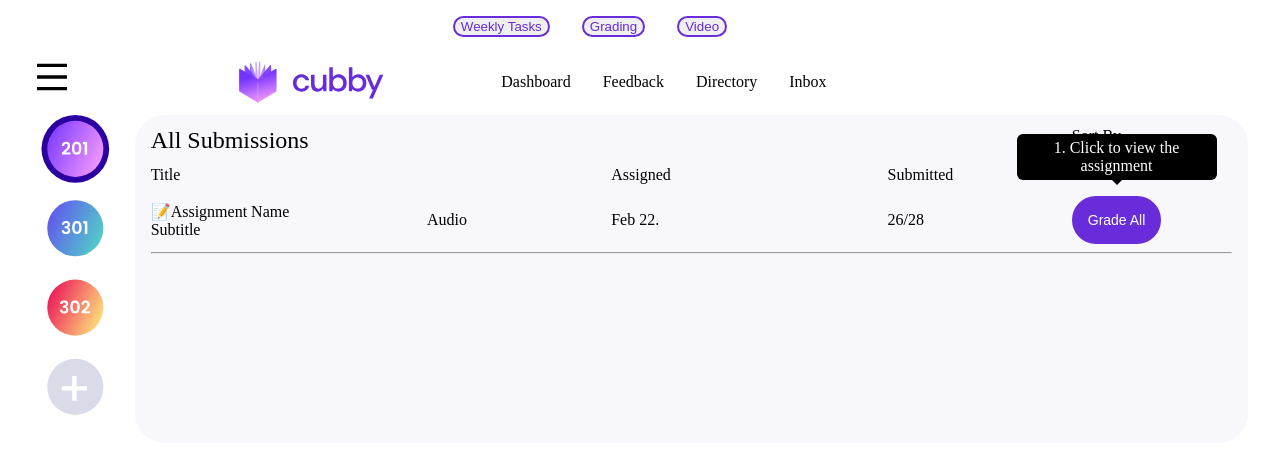
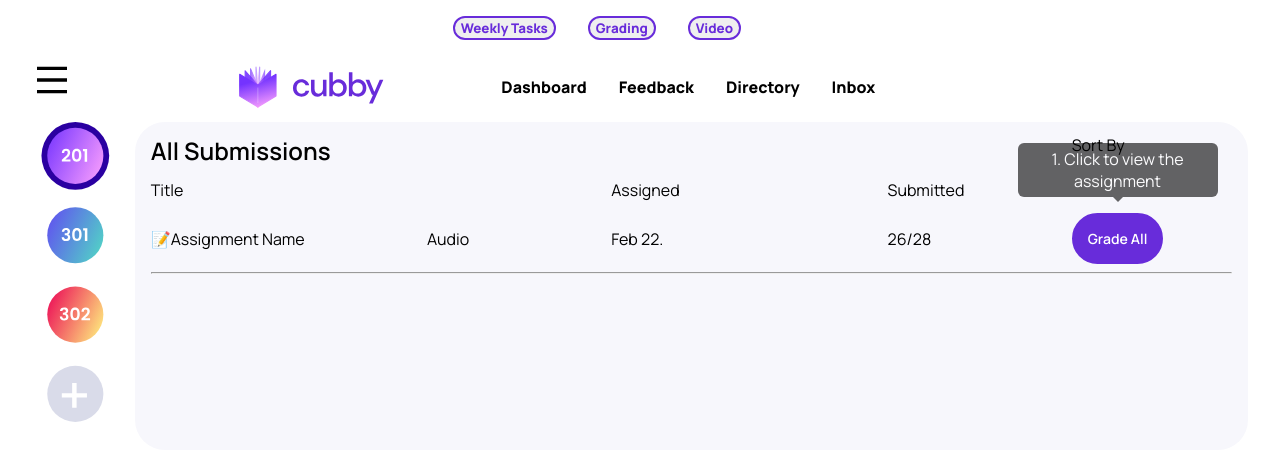
Before and after one commit to daniaalnahdi/cubby_demo, a React (Create React App) app: page /grades/demo in a window 1280 px wide. Shown: the top 460 px of the page. Built offline with nearby package versions, Linux system fonts and the light colour scheme.

Commit message:
font popup update

```diff
--- a/src/App.js
+++ b/src/App.js
@@ -23,17 +23,17 @@ const MainDemoNav = () => {
       <ul className='features-nav'>
         <li>
           <Link to='/tasks'>
-            <button>Weekly Tasks</button>
+            <button className='titlefont'>Weekly Tasks</button>
             </Link>
         </li>
         <li>
           <Link to='/grades'>
-            <button>Grading</button>
+            <button className='titlefont'>Grading</button>
             </Link>
         </li>
         <li>
           <Link to='/video'>
-            <button>Video</button>
+            <button className='titlefont'>Video</button>
             </Link>
         </li>
       </ul>
@@ -60,17 +60,17 @@ const App = () => {
           </Route>
           <Route path='/tasks'>
             <BriefComponent title='Tasks Feature' urlPath='/tasks/demo'>
-             <p>We will now add a task for a student.</p>
+             <p className='textfont'>We will now add a task for a student.</p>
             </BriefComponent>
           </Route>
           <Route path='/grades'>
             <BriefComponent title='Grades Feature' urlPath='/grades/demo'>
-              <p>We will now enter student grades.</p>
+              <p className='textfont'>We will now enter student grades.</p>
             </BriefComponent>
           </Route>
           <Route path='/video'>
             <BriefComponent title='Video Feature' urlPath='/video/demo'>
-              <p>We will now start a video call conference.</p>
+              <p className='textfont'>We will now start a video call conference.</p>
             </BriefComponent>
           </Route>
           <Route path='/'>
--- a/src/components/CompletedPopupComponent.jsx
+++ b/src/components/CompletedPopupComponent.jsx
@@ -1,6 +1,7 @@
 import React from 'react';
-import { useLocation } from 'react-router-dom';
+import { Link, useLocation } from 'react-router-dom';
 import Modal from 'react-modal';
+import WelcomeComponent from './WelcomeComponent';
 
 //Popup Style
 const customStyles = {
@@ -28,16 +29,8 @@ const CompletedPopupComponent = ({ children, isOpen }) => {
     >
       <div className='copy-container'>
         <div className='copy-body'>
-          <h2>Task Completed!</h2>
+          <h2 className='titlefont'>Task Completed!</h2>
           {children}
-        </div>
-        <div className='copy-buttons'>
-          <button
-            className='secondary-btn'
-            onClick={() => window.location.reload()}
-          >
-            Re-do task
-          </button>
         </div>
       </div>
     </Modal>
--- a/src/components/HeaderComponent.jsx
+++ b/src/components/HeaderComponent.jsx
@@ -16,10 +16,10 @@ const HeaderComponent = () => {
         </Grid>
         <Grid item xs={8}>
           <ul>
-            <li>Dashboard</li>
-            <li>Feedback</li>
-            <li>Directory</li>
-            <li>Inbox</li>
+            <li className='titlefont'>Dashboard</li>
+            <li className='titlefont'>Feedback</li>
+            <li className='titlefont'>Directory</li>
+            <li className='titlefont'>Inbox</li>
           </ul>
         </Grid>
       </Grid>
--- a/src/components/WelcomeComponent.jsx
+++ b/src/components/WelcomeComponent.jsx
@@ -21,14 +21,14 @@ const WelcomeComponent = () => {
     <Modal isOpen={true} style={customStyles} ariaHideApp={false}>
       <div className='copy-container welcome-screen'>
         <div className='copy-body'>
-          <h1>Welcome to Cubby's Online Demo!</h1>
-          <p>
+          <h1 className='titlefont'>Welcome to Cubby's Online Demo!</h1>
+          <p className='textfont'>
             Cubby is an interactive learning management system that targets
             young students (ages 5-7) in remote and hybrid classrooms. Our
             primary goals were to foster social-emotional learning and
             facilitate parent-teacher relationships.
           </p>
-          <p>Click on a feature below to test it out!</p>
+          <p className='textfont'>Click on a feature below to test it out!</p>
         </div>
         <div className='copy-buttons'>
           <Link to='/tasks'>
--- a/src/components/grading/GradeAllComponent.jsx
+++ b/src/components/grading/GradeAllComponent.jsx
@@ -19,7 +19,6 @@ const GradeAllComponent = ({ completeTask }) => {
     <div className='section-container'>
       <Grid container direction='row' spacing={3}>
         <Grid item xs={8}>
-          Addition and Subtraction
           <img src={MathHomework} />
         </Grid>
         <Grid item xs={4}>
--- a/src/components/grading/SubmissionRowComponent.jsx
+++ b/src/components/grading/SubmissionRowComponent.jsx
@@ -8,19 +8,17 @@ const SubmissionRowComponent = (props) => {
       <Grid container direction='row' spacing={3} alignItems='center'>
         <Grid item xs={3}>
           <div>
-            <span>📝</span>
-            Assignment Name
+            <span><div className="textfont">📝Assignment Name</div></span>
           </div>
-          <div>Subtitle</div>
         </Grid>
         <Grid item xs={2}>
-          Audio
+          <div className="textfont">Audio</div>
         </Grid>
         <Grid item xs={3}>
-          Feb 22.
+          <div className="textfont">Feb 22.</div>
         </Grid>
         <Grid item xs={2}>
-          26/28
+          <div className="textfont">26/28</div>
         </Grid>
         <Grid item xs={2}>
           <div className='tooltip'>
--- a/src/components/grading/SubmissionsListComponent.jsx
+++ b/src/components/grading/SubmissionsListComponent.jsx
@@ -13,18 +13,18 @@ const SubmissionsListComponent = (props) => {
           </div>
         </Grid>
         <Grid item xs={2}>
-          Sort By
+          <div className="textfont">Sort By</div>
         </Grid>
       </Grid>
       <Grid container direction='row' spacing={3}>
         <Grid item xs={5}>
-          Title
+          <div className="textfont">Title</div>
         </Grid>
         <Grid item xs={3}>
-          Assigned
+          <div className="textfont">Assigned</div>
         </Grid>
         <Grid item xs={4}>
-          Submitted
+          <div className="textfont">Submitted</div>
         </Grid>
       </Grid>
       <SubmissionRowComponent {...props} />
--- a/src/components/videocall/VideocallInfoComponent.jsx
+++ b/src/components/videocall/VideocallInfoComponent.jsx
@@ -11,8 +11,8 @@ const VideoCallInfoComponent = () => {
           <span style={{ fontSize: '4em' }}>🎨</span>
         </Grid>
         <Grid item xs={7}>
-          <h2>Art Class</h2>
-          <div>12:00 PM - 1:00 PM</div>
+          <h2 className='titlefont'> Class</h2>
+          <div className='titlefont'>12:00 PM - 1:00 PM</div>
         </Grid>
         <Grid item xs={4}>
           <VideoCallSettings />
--- a/src/components/videocall/VideocallViewComponent.jsx
+++ b/src/components/videocall/VideocallViewComponent.jsx
@@ -1,5 +1,7 @@
 import React, { useState, useEffect } from 'react';
 import { Grid } from '@material-ui/core';
+import { Link, useLocation } from 'react-router-dom';
+
 
 import VideoCallButtons from '../../assets/VideoCallButtons';
 import VideoCallStudentGallery from './VideoCallStudentGallery';
@@ -66,7 +68,21 @@ const VideoCallView = () => {
         </Grid>
       </Grid>
       <CompletedPopupComponent isOpen={isTaskComplete}>
-        <p>You started a video call!</p>
+        <p className='textfont'>You started a video call!</p>
+        <div className='copy-buttons'>
+          <button
+            className='secondary-btn'
+            onClick={() => window.location.reload()}
+          >
+            Re-do task
+          </button>
+          <Link to='/tasks'>
+            <button
+            className='secondary-btn'
+          >
+            next task</button>
+          </Link>
+        </div>
       </CompletedPopupComponent>
     </div>
   );
--- a/src/features/GradingFeature.jsx
+++ b/src/features/GradingFeature.jsx
@@ -1,5 +1,7 @@
 import React, { useState } from 'react';
 import { Grid } from '@material-ui/core';
+import { Link, useLocation } from 'react-router-dom';
+
 
 // Popup
 import CompletedPopupComponent from '../components/CompletedPopupComponent';
@@ -36,7 +38,21 @@ const GradingFeature = () => {
         </Grid>
       </Grid>
       <CompletedPopupComponent isOpen={isTaskComplete}>
-        <p>You added a grade!</p>
+        <p className='textfont'>You added a grade!</p>
+        <div className='copy-buttons'>
+          <button
+            className='secondary-btn'
+            onClick={() => window.location.reload()}
+          >
+            Re-do task
+          </button>
+          <Link to='/video'>
+            <button
+            className='secondary-btn'
+          >
+            next task</button>
+          </Link>
+        </div>
       </CompletedPopupComponent>
     </>
   );
--- a/src/index.css
+++ b/src/index.css
@@ -1,8 +1,16 @@
+@import url("https://fonts.googleapis.com/css2?family=Manrope:wght@400;600;700;800&display=swap");
 :root {
   --p-color: #682cda;
   --bg-color: #f7f7fc;
 }
-
+.titlefont {
+  font-family: "Manrope", sans-serif;
+  font-weight: 800;
+}
+.textfont {
+  font-family: "Manrope", sans-serif;
+  font-weight: 400;
+}
 .section-container {
   background-color: var(--bg-color);
   border-radius: 30px;
@@ -16,10 +24,14 @@
 }
 
 .section-title {
+  font-family: "Manrope", sans-serif;
+  font-weight: 600;
   font-size: 24px;
 }
 
 .secondary-btn {
+  font-family: "Manrope", sans-serif;
+  font-weight: 600;
   color: #fff;
   border: 2px solid var(--p-color);
   background: var(--p-color);
@@ -103,12 +115,16 @@ header ul li {
 
 /* Tooltip text */
 .tooltip .tooltiptext {
+  font-family: "Manrope", sans-serif;
+  font-weight: 400;
   width: 200px;
   background-color: black;
+  opacity: 60%;
   color: #fff;
   text-align: center;
   padding: 5px 0;
   border-radius: 6px;
+  transition: 5s;
 
   /* Position the tooltip text - see examples below! */
   position: absolute;
@@ -122,7 +138,7 @@ header ul li {
 
 /* Tooltip */
 .tooltip .tooltiptext::after {
-  content: ' ';
+  content: " ";
   position: absolute;
   top: 100%; /* At the bottom of the tooltip */
   left: 50%;
@@ -143,6 +159,8 @@ header ul li {
 }
 
 .weekly-tasks-days li {
+  font-family: "Manrope", sans-serif;
+  font-weight: 400;
   margin: 0 0.5rem;
   padding: 0.5em;
   cursor: pointer;
@@ -164,6 +182,11 @@ header ul li {
 
 .weekly-tasks-thumbnails {
   min-height: 180px;
+}
+
+.form {
+  float: left;
+  display: inline-block;
 }
 
 /* Video Call */
```
Also changed, not shown: src/components/tasks/WeeklyTasksComponent.jsx (+21 -3 lines).
